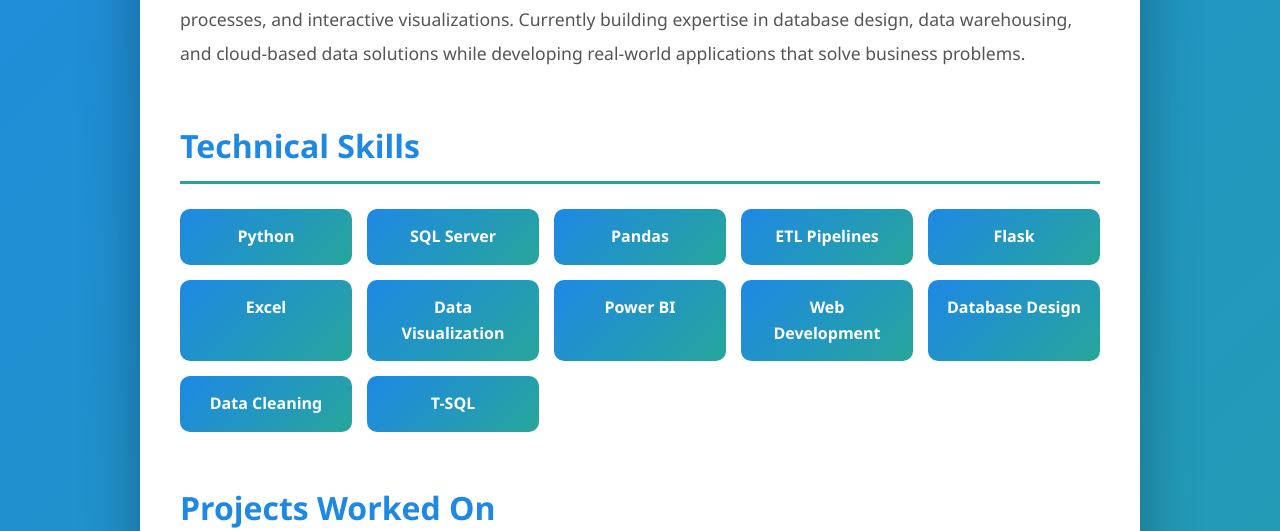
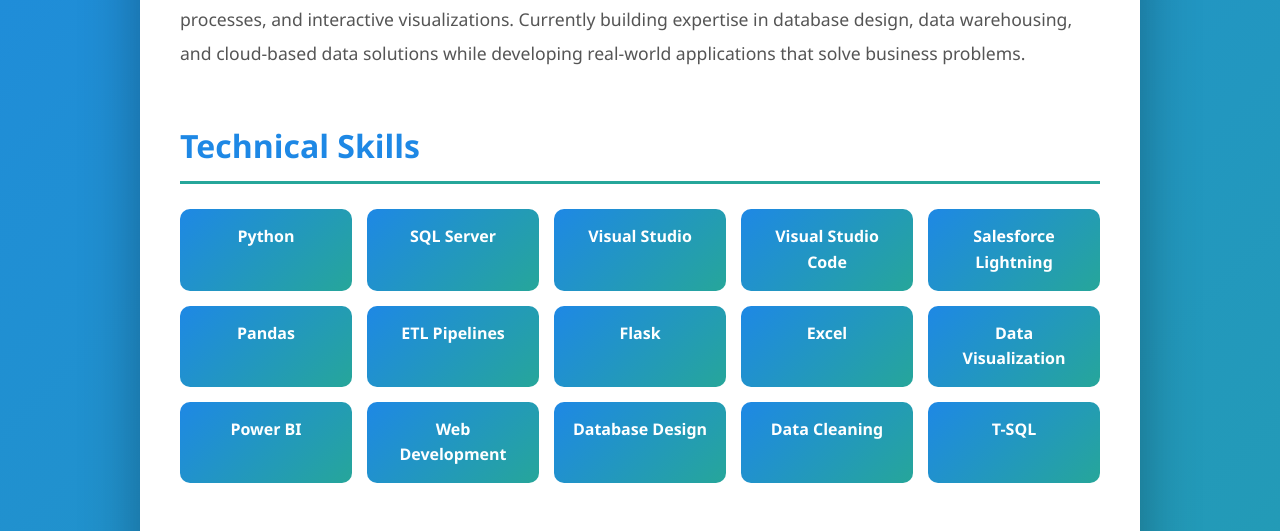
Before and after one commit to Tarlidzcode/Portfolio-Website, a Flask app: page / in a window 1280 px wide. Shown: the part 665-1196 px from the top of the page. Run offline with Flask 3, Linux system fonts and the light colour scheme.

Commit message:
Revise skills and project descriptions in index.html
Updated technical skills section and fixed typos in project descriptions.

```diff
--- a/templates/index.html
+++ b/templates/index.html
@@ -48,6 +48,9 @@
           <div class="skills-grid">
             <div class="skill-item">Python</div>
             <div class="skill-item">SQL Server</div>
+            <div class="skill-item">Visual Studio</div>
+            <div class="skill-item">Visual Studio Code</div>
+            <div class="skill-item">Salesforce Lightning</div>
             <div class="skill-item">Pandas</div>
             <div class="skill-item">ETL Pipelines</div>
             <div class="skill-item">Flask</div>
```
